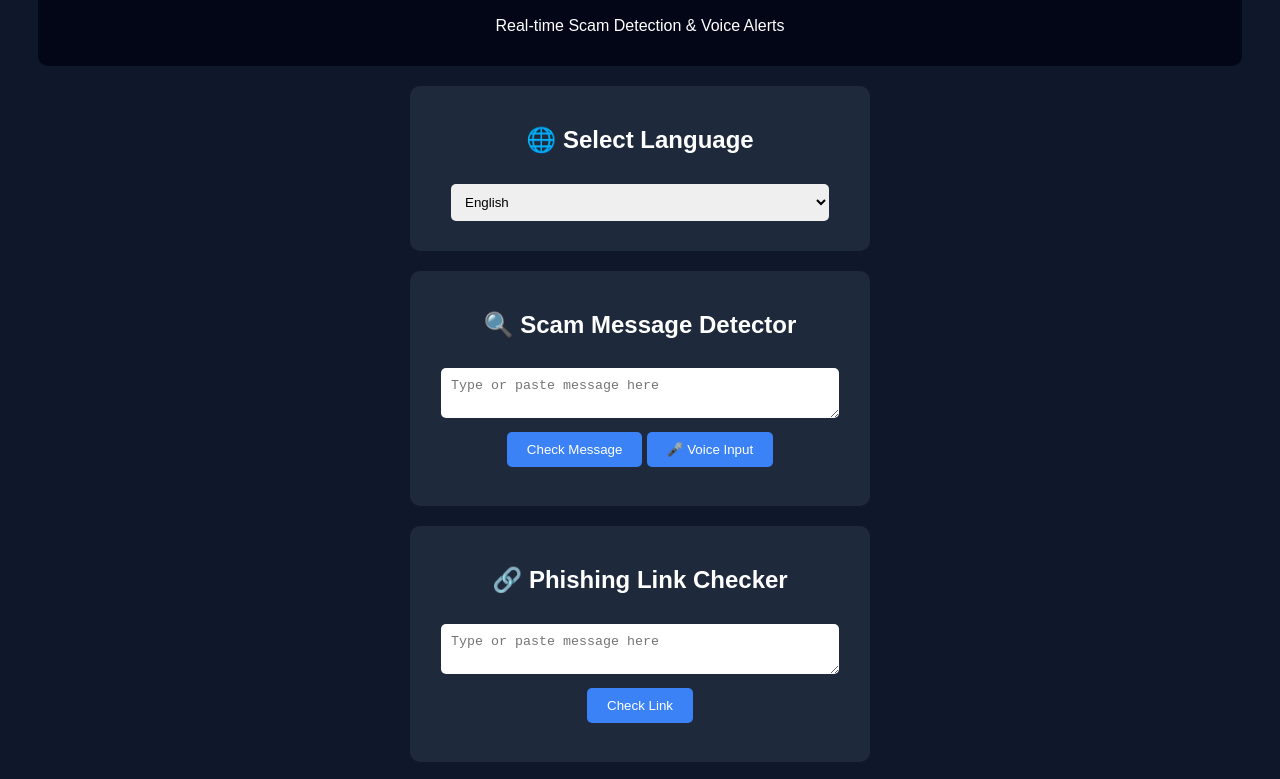
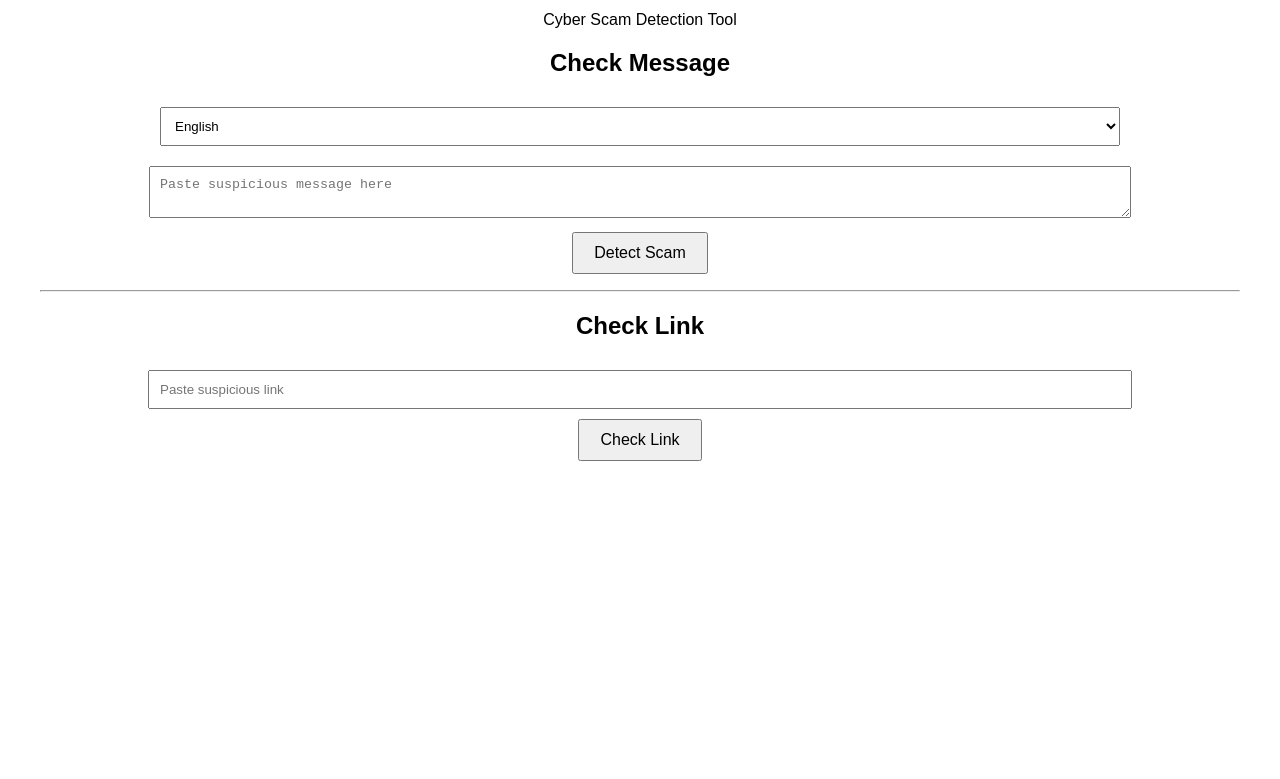
Before and after one commit to muskanshk1625-ai/shieldndia, a plain HTML site: page Frontend/index.html in a window 1280 px wide. Shown: the part 104-883 px from the top of the page. After the commit the page ends 800 px from the top, so only its background shows below. Drawn offline with Linux system fonts and the light colour scheme.

Commit message:
added browser voice alerts

```diff
--- a/Frontend/index.html
+++ b/Frontend/index.html
@@ -2,142 +2,118 @@
 <html>
 <head>
 <title>Shield India</title>
+<meta name="viewport" content="width=device-width, initial-scale=1">
 <style>
 body{
-            font-family:Arial;
-            background:#0f172a;
-            color:white;
+    font-family: Arial;
     text-align:center;
-            padding:30px;
+    margin:40px;
 }
-        .container{
-            background:#1e293b;
-            padding:20px;
-            border-radius:10px;
-            margin:20px auto;
-            width:420px;
-        }
-        input,textarea,select{
-            width:90%;
+input, textarea, select{
+    width:80%;
     padding:10px;
     margin:10px;
-            border-radius:5px;
-            border:none;
 }
 button{
     padding:10px 20px;
-            background:#3b82f6;
-            color:white;
-            border:none;
-            border-radius:5px;
-            cursor:pointer;
+    font-size:16px;
 }
-        button:hover{
-            background:#2563eb;
+#result, #linkResult{
+    font-weight:bold;
+    margin-top:15px;
 }
 </style>
 </head>
+
 <body>
 
-<div style="background:#020617;padding:15px;border-radius:10px;margin-bottom:20px;">
-<h2 style="color:#22c55e;">🛡️ Shield India Cyber Security</h2>
-<p>Real-time Scam Detection & Voice Alerts</p>
-</div>
+<h1>🛡 Shield India</h1>
+<p>Cyber Scam Detection Tool</p>
 
-<div class="container">
-<h2>🌐 Select Language</h2>
-<select id="language" onchange="updatePlaceholder()">
-<option value="en-IN">English</option>
-<option value="hi-IN">Hindi</option>
+<h2>Check Message</h2>
+
+<select id="language">
+<option value="english">English</option>
+<option value="hindi">Hindi</option>
 </select>
-</div>
 
-<div class="container">
-<h2>🔍 Scam Message Detector</h2>
-<textarea id="message" placeholder="Type or paste message here"></textarea>
-<button onclick="detectScam()">Check Message</button>
-<button onclick="startVoice()">🎤 Voice Input</button>
-<h3 id="result"></h3>
-</div>
+<br>
 
-<div class="container">
-<h2>🔗 Phishing Link Checker</h2>
-<textarea id="message" placeholder="Type or paste message here"></textarea>
+<textarea id="message" placeholder="Paste suspicious message here"></textarea>
+
+<br>
+
+<button onclick="detectScam()">Detect Scam</button>
+
+<p id="result"></p>
+
+<hr>
+
+<h2>Check Link</h2>
+
+<input id="link" placeholder="Paste suspicious link">
+
+<br>
+
 <button onclick="checkLink()">Check Link</button>
-<h3 id="linkResult"></h3>
-</div>
 
-<div class="container">
-<h2>🆘 Cyber Crime Help</h2>
-<h3 style="color:#22c55e;">📞 Helpline: 1930</h3>
-<a href="https://cybercrime.gov.in" target="_blank">
-<button>Report on Official Portal</button>
-</a>
-</div>
+<p id="linkResult"></p>
 
 <script>
-    function updatePlaceholder(){
 
-let lang = document.getElementById("language").value;
+const API = "https://shield-india-api.onrender.com";
 
-let textarea = document.getElementById("message");
-
-if(lang === "hi-IN"){
-textarea.placeholder = "संदेश यहां पेस्ट करें";
-}
-else{
-textarea.placeholder = "Type or paste message here";
-}
-
+function speak(text){
+    const speech = new SpeechSynthesisUtterance(text);
+    speech.lang = "en-IN";
+    speechSynthesis.speak(speech);
 }
 
 async function detectScam(){
 
-let message = document.getElementById("message").value;
-let language = document.getElementById("language").value;
+    const message = document.getElementById("message").value;
+    const language = document.getElementById("language").value;
 
-let res = await fetch("https://shield-india-api.onrender.com/detect_scam",{
+    const response = await fetch(API + "/detect_scam", {
         method:"POST",
-    headers:{"Content-Type":"application/json"},
-    body:JSON.stringify({
+        headers:{
+            "Content-Type":"application/json"
+        },
+        body: JSON.stringify({
             message: message,
             language: language
         })
     });
 
-let data = await res.json();
+    const data = await response.json();
 
     document.getElementById("result").innerText = data.alert;
-}
 
-function startVoice(){
-    let language = document.getElementById("language").value;
-
-    let recognition = new (window.SpeechRecognition || window.webkitSpeechRecognition)();
-    recognition.lang = language;
-    recognition.start();
-
-    recognition.onresult = function(event){
-        let speech = event.results[0][0].transcript;
-        document.getElementById("message").value = speech;
-        detectScam();
-    }
+    speak(data.alert);
 }
 
 async function checkLink(){
-    let link = document.getElementById("link").value;
 
-    let res = await fetch("hhttps://shield-india-api.onrender.com/check_link",{
+    const link = document.getElementById("link").value;
+
+    const response = await fetch(API + "/check_link", {
         method:"POST",
-        headers:{"Content-Type":"application/json"},
-        body:JSON.stringify({link:link})
+        headers:{
+            "Content-Type":"application/json"
+        },
+        body: JSON.stringify({
+            link: link
+        })
     });
 
-    let data = await res.json();
+    const data = await response.json();
+
     document.getElementById("linkResult").innerText = data.alert;
+
+    speak(data.alert);
 }
-updatePlaceholder();
 
 </script>
+
 </body>
 </html>
```
Lines whose indentation alone changed are shown as unchanged.
